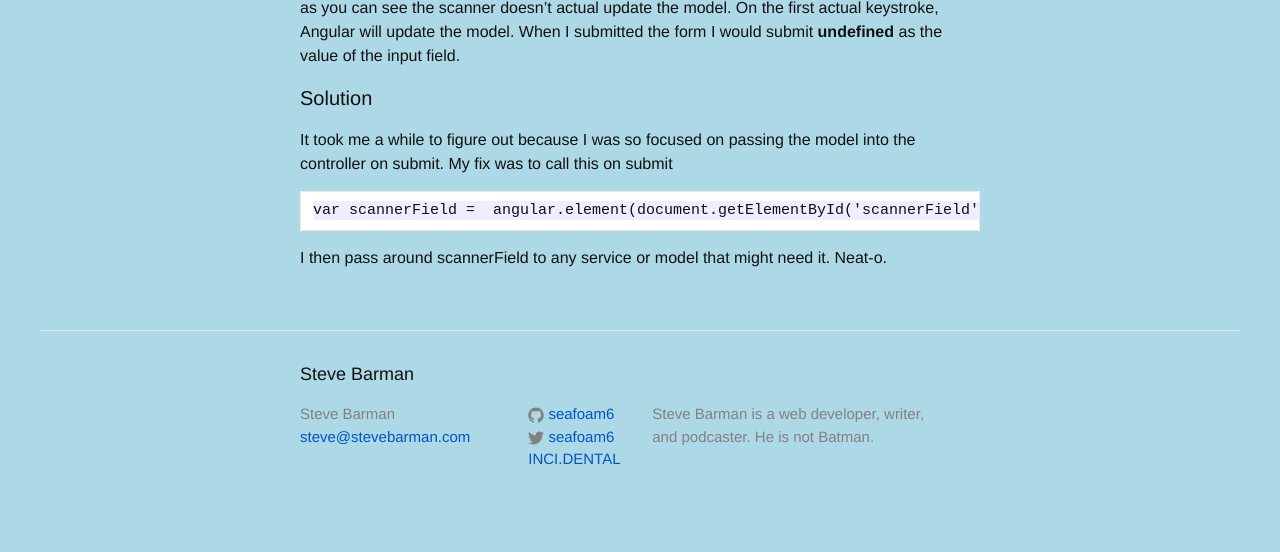
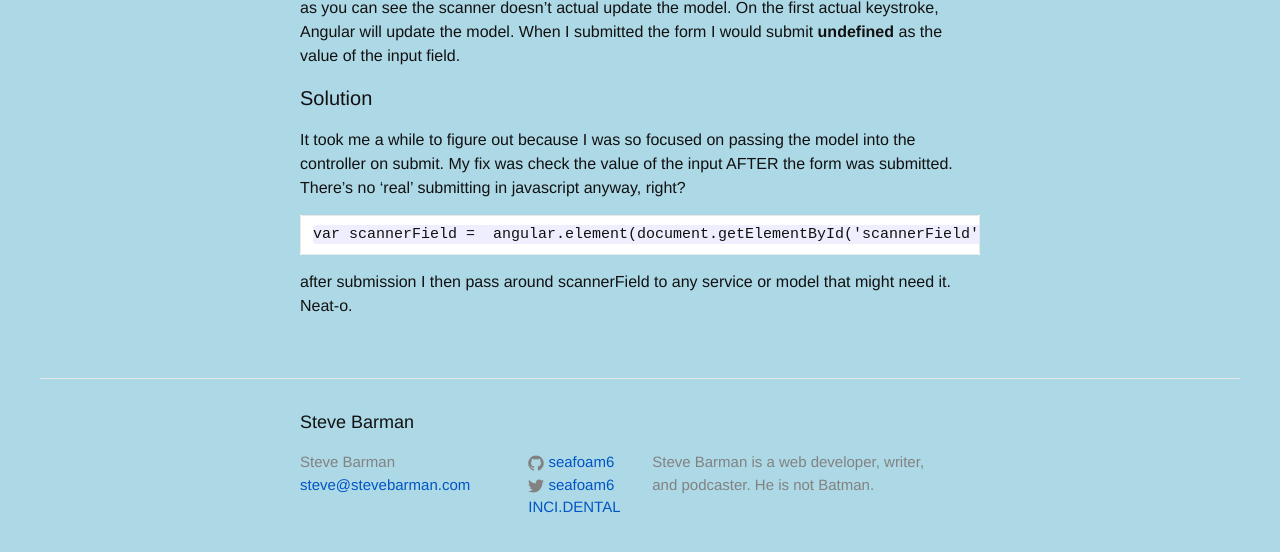
Before and after one commit to seafoam6/seafoam6.github.io, a Jekyll site: the page built from _posts/2015-08-11-working-with-scanner.markdown, in a window 1280 px wide and 900 px high, scrolled down 1481 px, cut to the strip 281-833 px from the top of the window. Built offline with Jekyll 4.4.1, drawn with Linux system fonts in a browser that asks for light colours; comment, search, counter and statistics services are not loaded.

Commit message:
formatting

````diff
--- a/_posts/2015-08-11-working-with-scanner.markdown
+++ b/_posts/2015-08-11-working-with-scanner.markdown
@@ -44,12 +44,13 @@ as you can see the scanner doesn't actual update the model. On the first actual
 
 #### Solution
 
-It took me a while to figure out because I was so focused on passing the model into the controller on submit. My fix was to call this on submit
+It took me a while to figure out because I was so focused on passing the model into the controller on submit. My fix was check the value of the input AFTER the form was submitted. There's no 'real' submitting in javascript anyway, right?
 
 ```
 var scannerField =  angular.element(document.getElementById('scannerField')).val();
 ```
-I then pass around scannerField to any service or model that might need it. Neat-o.
+
+after submission I then pass around scannerField to any service or model that might need it. Neat-o.
 
 
 
````
